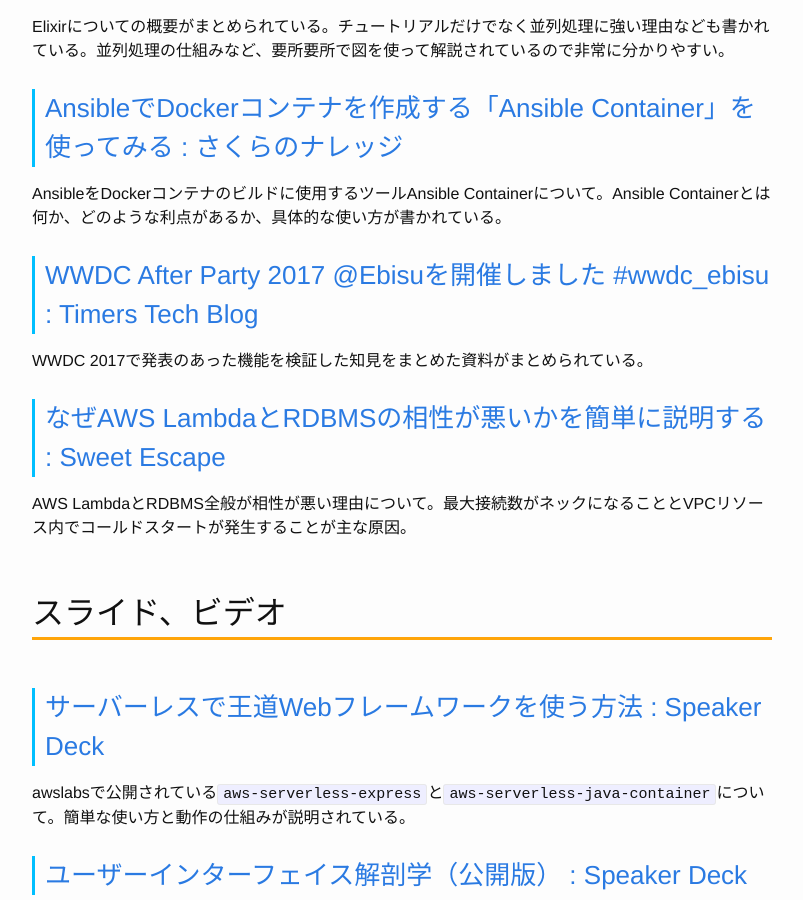
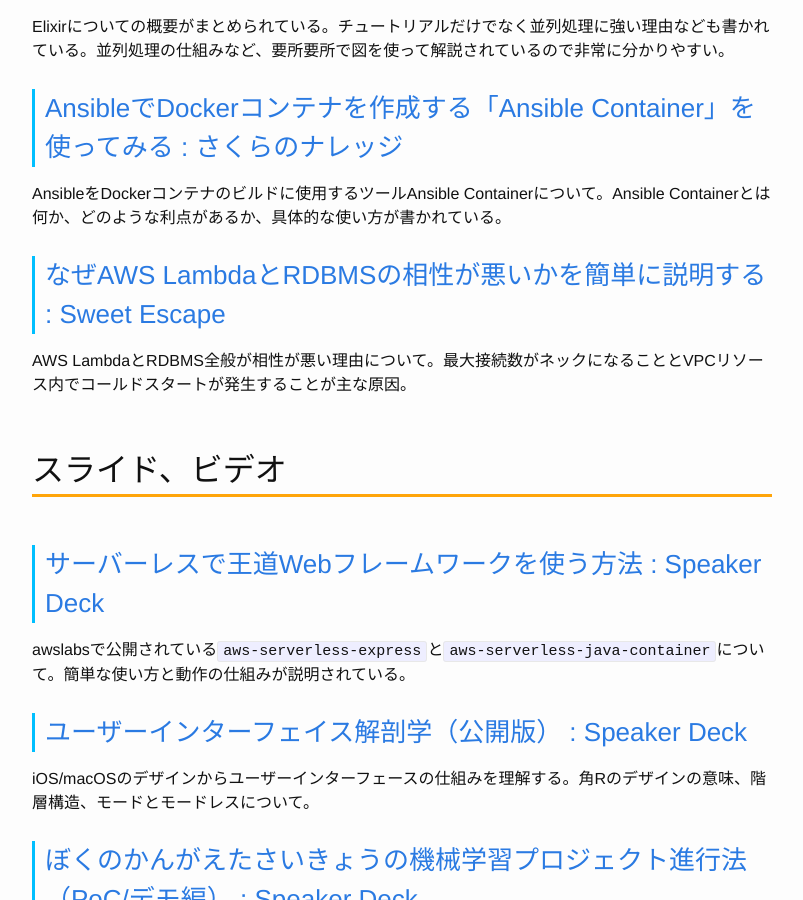
Before and after one commit to Gather-Tech/Gather-Tech.github.io, a Jekyll site: the page built from _posts/2017/2017-06-26-Gather52.md, in a window 1280 px wide and 900 px high, scrolled down 2339 px. Shown: the whole window, without its empty margins (238-1041 px from the left). Built offline with Jekyll 4.4.1, drawn with Linux system fonts in a browser that asks for light colours.

Commit message:
Reduced a article

```diff
--- a/_posts/2017/2017-06-26-Gather52.md
+++ b/_posts/2017/2017-06-26-Gather52.md
@@ -58,10 +58,6 @@
 
 AnsibleをDockerコンテナのビルドに使用するツールAnsible Containerについて。Ansible Containerとは何か、どのような利点があるか、具体的な使い方が書かれている。
 
-### [WWDC After Party 2017 @Ebisuを開催しました #wwdc_ebisu : Timers Tech Blog](http://techblog.timers-inc.com/entry/wwdc_after_party_2017)
-
-WWDC 2017で発表のあった機能を検証した知見をまとめた資料がまとめられている。
-
 ### [なぜAWS LambdaとRDBMSの相性が悪いかを簡単に説明する : Sweet Escape](http://keisuke69.hatenablog.jp/entry/2017/06/21/121501)
 
 AWS LambdaとRDBMS全般が相性が悪い理由について。最大接続数がネックになることとVPCリソース内でコールドスタートが発生することが主な原因。
```
